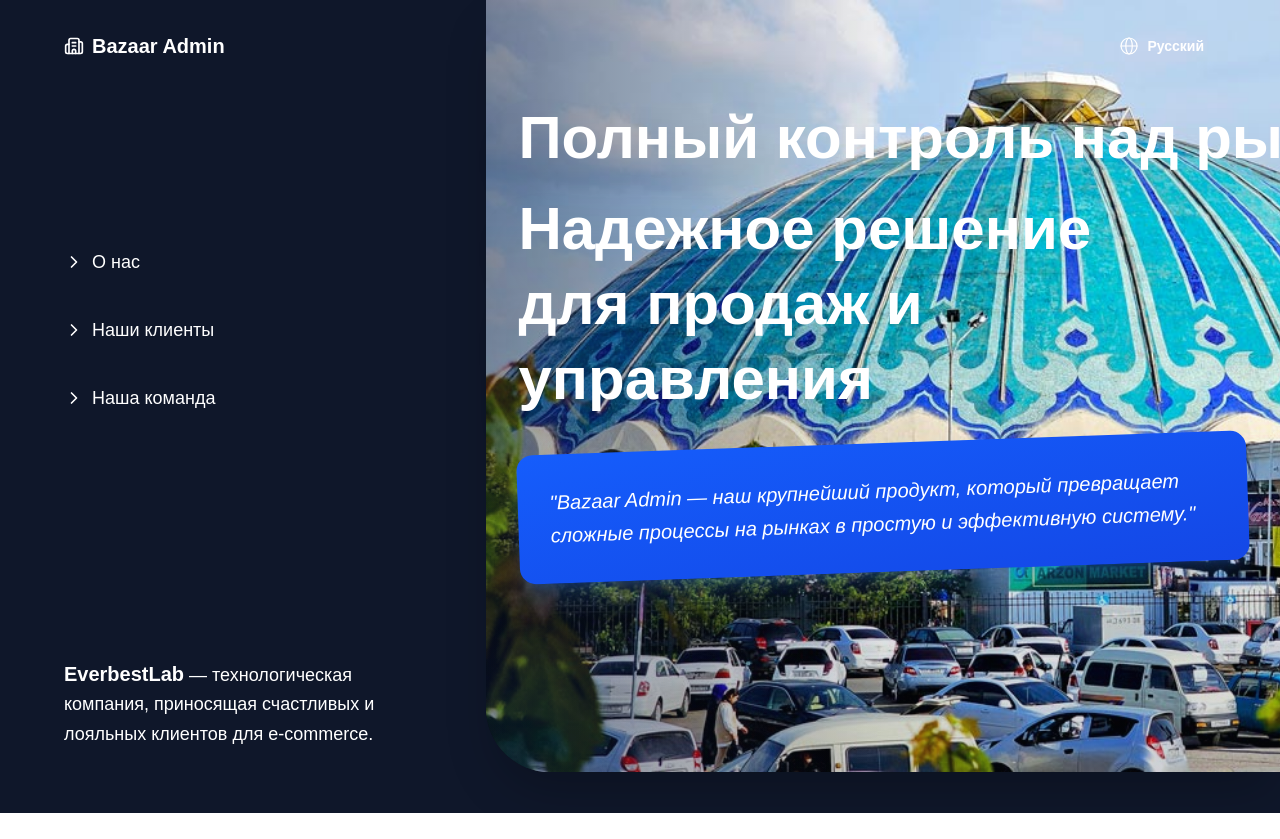
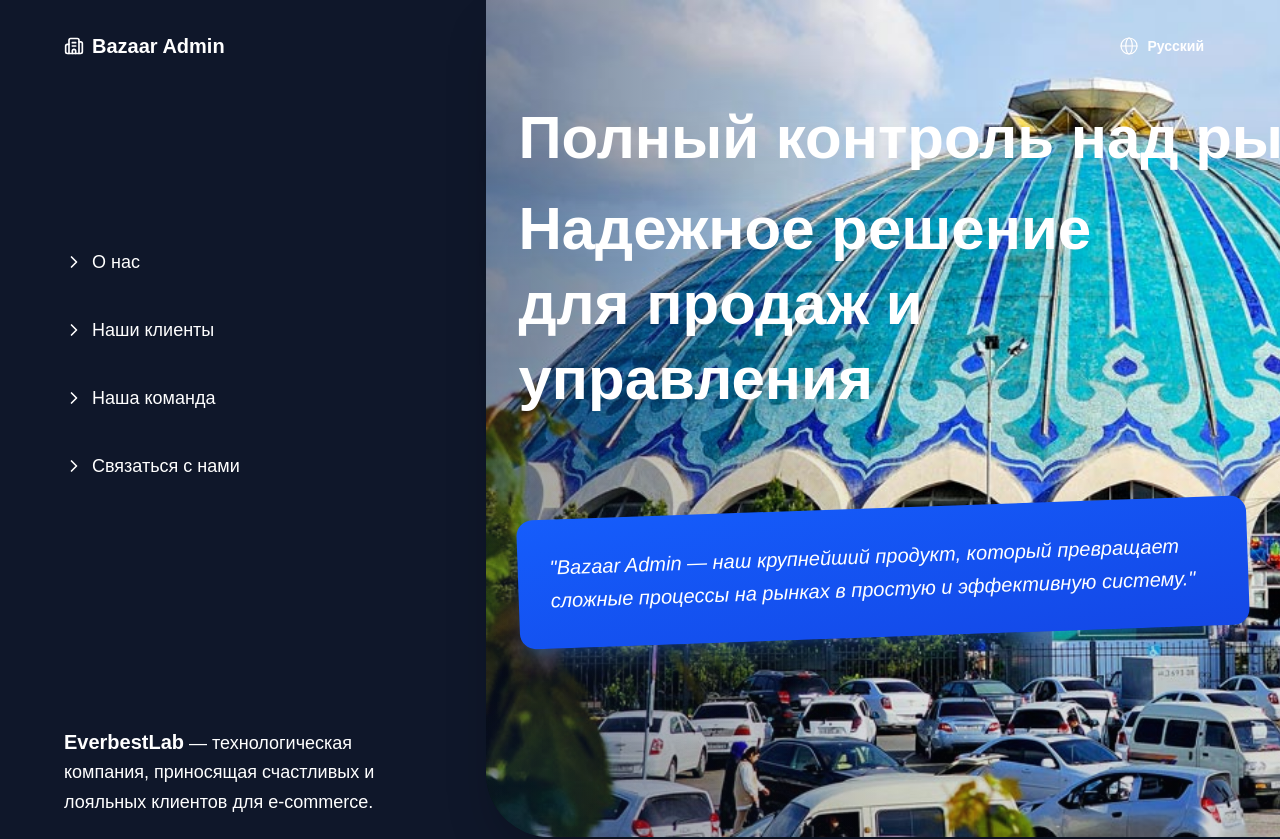
Before and after one commit to suhrob-qalandarov/ebazaar-demo-front, a Next.js app: page /ru in a window 1280 px wide. Shown: the top 839 px of the page. Built offline with nearby package versions, Linux system fonts and the light colour scheme.

Commit message:
Add contact link to navbar and homepage, refactor navLinks to use shared getNavLinks function

```diff
--- a/src/app/components/HomePage.tsx
+++ b/src/app/components/HomePage.tsx
@@ -11,7 +11,7 @@
 } from "lucide-react";
 import type { Locale } from "@/types/locale";
 import type { DynamicHomeData } from "@/types/dynamic";
-import { getStaticContent } from "@/content";
+import { getStaticContent, getNavLinks } from "@/content";
 
 /** * TypeScript Interfeyslari
  */
@@ -135,12 +135,8 @@
                 variants={fadeInUp}
                 className="mb-12 px-8 relative z-10 space-y-10"
               >
-                {[
-                  { name: content.navbar.about, path: "/about" },
-                  { name: content.navbar.clients, path: "/clients" },
-                  { name: content.navbar.team, path: "/team" },
-                ].map((link) => {
-                  const fullPath = locale === 'uz' ? link.path : `/${locale}${link.path}`;
+                {getNavLinks(locale).map((link) => {
+                  const fullPath = locale === 'uz' ? `/${link.path}` : `/${locale}/${link.path}`;
                   return (
                     <motion.a
                       key={link.path}
--- a/src/app/components/Navbar.tsx
+++ b/src/app/components/Navbar.tsx
@@ -4,7 +4,7 @@
 import { useRouter, usePathname } from "next/navigation";
 import { motion, AnimatePresence } from "framer-motion";
 import { X, Building2 } from "lucide-react";
-import { getStaticContent } from "@/content";
+import { getStaticContent, getNavLinks } from "@/content";
 import type { Locale } from "@/types/locale";
 
 // Flag Components
@@ -82,12 +82,7 @@
   // Use path instead of code, as path directly maps to locale ('uz', 'kr', 'ru')
   const locale: Locale = currentLanguage.path as Locale;
   const content = getStaticContent(locale);
-
-  const navLinks = [
-    { name: content.navbar.about, path: "about" },
-    { name: content.navbar.clients, path: "clients" },
-    { name: content.navbar.team, path: "team" },
-  ];
+  const navLinks = getNavLinks(locale);
 
   // Build full path with locale
   const getNavPath = (path: string) => {
--- a/src/content/index.ts
+++ b/src/content/index.ts
@@ -10,3 +10,13 @@
 } as const;
 
 export const getStaticContent = (locale: Locale) => staticContent[locale];
+
+export const getNavLinks = (locale: Locale) => {
+  const content = getStaticContent(locale);
+  return [
+    { name: content.navbar.about, path: "about" },
+    { name: content.navbar.clients, path: "clients" },
+    { name: content.navbar.team, path: "team" },
+    { name: content.navbar.contact, path: "contact" },
+  ];
+};
--- a/src/content/kr.ts
+++ b/src/content/kr.ts
@@ -2,7 +2,8 @@
   navbar: {
     about: "Биз ҳақимизда",
     clients: "Бизнинг мижозларимиз",
-    team: "Бизнинг жамоамиз"
+    team: "Бизнинг жамоамиз",
+    contact: "Биз билан боғланиш"
   },
   hero: {
     title: "EverbestLab",
--- a/src/content/ru.ts
+++ b/src/content/ru.ts
@@ -2,7 +2,8 @@
   navbar: {
     about: "О нас",
     clients: "Наши клиенты",
-    team: "Наша команда"
+    team: "Наша команда",
+    contact: "Связаться с нами"
   },
   hero: {
     title: "EverbestLab",
--- a/src/content/uz.ts
+++ b/src/content/uz.ts
@@ -2,7 +2,8 @@
   navbar: {
     about: "Biz haqimizda",
     clients: "Bizning mijozlarimiz",
-    team: "Bizning jamoa"
+    team: "Bizning jamoa",
+    contact: "Biz bilan bog'lanish"
   },
   hero: {
     title: "EverbestLab",
```
